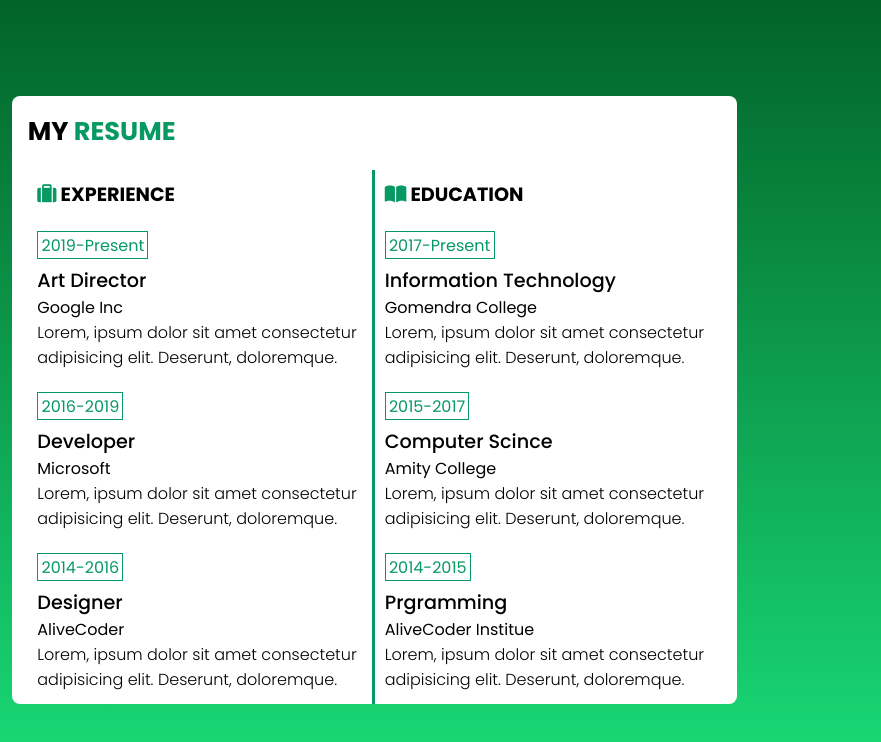
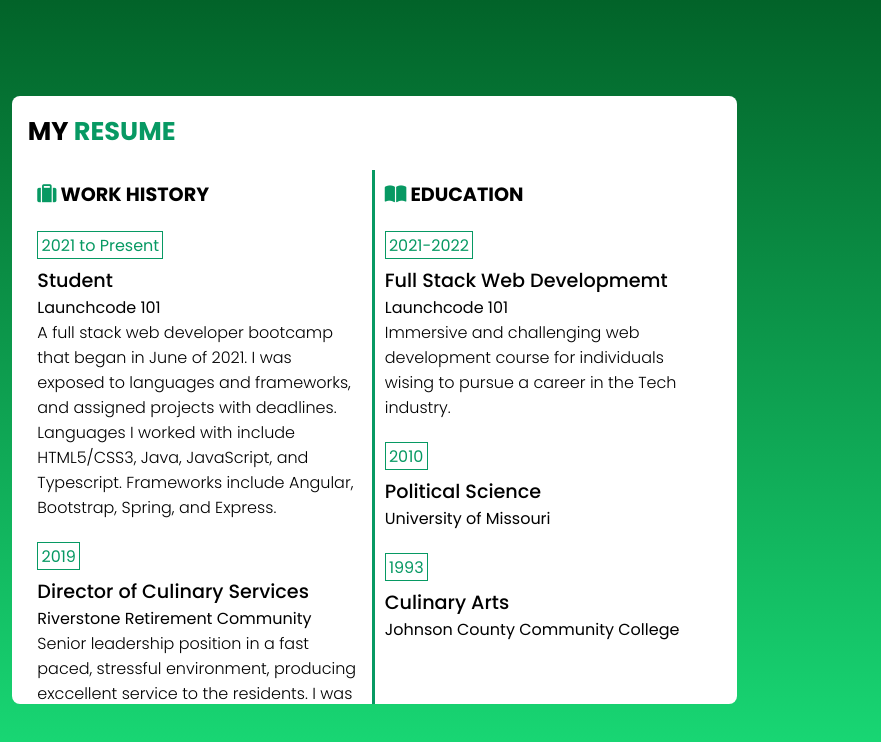
Before and after one commit to James-Dailey/James-Dailey.github.io, a plain HTML site: page resume.html in a window 1280 px wide. Shown: the full height of the page, 399-1280 px from the left. Drawn offline with Linux system fonts and the light colour scheme; a script that the page names is missing.

Commit message:
Update resume.html
updated information

```diff
--- a/resume.html
+++ b/resume.html
@@ -35,7 +35,7 @@
                 <i class="fa fa-close" id="global_menu_close_button"></i>
                 <li><a href="/"><i class="fa fa-home"></i> About</a></li>
                 <li><a href="resume.html"><i class="fas fa-file-alt"></i> Resume</a></li>
-                <li><a href="services.html"><i class="fas fa-cog"></i> Services</a></li>
+                <li><a href="services.html"><i class="fas fa-cog"></i> Projects</a></li>
 
             </div>
         </ul>
@@ -72,7 +72,7 @@
             <ul class="sidebar_navigation" id="sidebar_navigation">
                 <li><a href="/">About</a></li>
                 <li><a href="resume.html" class="active">Resume</a></li>
-                <li><a href="services.html">Services</a></li>
+                <li><a href="services.html">Projects</a></li>
 
 
             </ul>
@@ -86,29 +86,33 @@
                 <div class="resume_container">
                     <!-- Experience container -->
                     <div class="left_resume">
-                        <h2 class="resume_title"><i class="fa fa-suitcase"></i> Experience</h2>
+                        <h2 class="resume_title"><i class="fa fa-suitcase"></i> Work History</h2>
                         <div class="resume_box">
-                            <span class="resume_date">2019-Present</span>
-                            <p class="resume_box_title">Art Director</p>
-                            <p class="resume_conpany">Google Inc</p>
-                            <p class="resume_text">Lorem, ipsum dolor sit amet consectetur adipisicing elit. Deserunt,
-                                doloremque.</p>
+                            <span class="resume_date">2021 to Present</span>
+                            <p class="resume_box_title">Student</p>
+                            <p class="resume_conpany">Launchcode 101</p>
+                            <p class="resume_text">A full stack web developer bootcamp that began in June of 2021. I was exposed to languages
+                                and frameworks, and assigned projects with deadlines. Languages I worked with include HTML5/CSS3, Java, JavaScript, and Typescript.
+                                Frameworks include Angular, Bootstrap, Spring, and Express.
+                            </p>
                         </div>
 
                         <div class="resume_box">
-                            <span class="resume_date">2016-2019</span>
-                            <p class="resume_box_title">Developer</p>
-                            <p class="resume_conpany">Microsoft</p>
-                            <p class="resume_text">Lorem, ipsum dolor sit amet consectetur adipisicing elit. Deserunt,
-                                doloremque.</p>
+                            <span class="resume_date">2019</span>
+                            <p class="resume_box_title">Director of Culinary Services</p>
+                            <p class="resume_conpany">Riverstone Retirement Community</p>
+                            <p class="resume_text">Senior leadership position in a fast paced, stressful environment, producing exccellent service to
+                                the residents. I was responsible for approximately 20 team members, inventory control, budgeting, sanitation best practices,
+                                and many other facets of operating a professional kitchen.
+                           </p>
                         </div>
 
                         <div class="resume_box">
-                            <span class="resume_date">2014-2016</span>
-                            <p class="resume_box_title">Designer</p>
-                            <p class="resume_conpany">AliveCoder</p>
-                            <p class="resume_text">Lorem, ipsum dolor sit amet consectetur adipisicing elit. Deserunt,
-                                doloremque.</p>
+                            <span class="resume_date">2013-2018</span>
+                            <p class="resume_box_title">Executive Chef</p>
+                            <p class="resume_conpany">Various restaurants</p>
+                            <p class="resume_text">Responsible for all aspects of a professional kitchen, including training and development of
+                                teammates to further their career goals, counseling, budgeting targets, and many other responsibilities.                          </p>
                         </div>
                     </div>
 
@@ -116,27 +120,24 @@
                     <div class="right_resume">
                         <h2 class="resume_title"><i class="fas fa-book-open"></i> Education</h2>
                         <div class="resume_box">
-                            <span class="resume_date">2017-Present</span>
-                            <p class="resume_box_title">Information Technology</p>
-                            <p class="resume_conpany">Gomendra College</p>
-                            <p class="resume_text">Lorem, ipsum dolor sit amet consectetur adipisicing elit. Deserunt,
-                                doloremque.</p>
+                            <span class="resume_date">2021-2022</span>
+                            <p class="resume_box_title">Full Stack Web Developmemt</p>
+                            <p class="resume_company">Launchcode 101</p>
+                            <p class="resume_text">Immersive and challenging web development course for individuals wising to pursue a career in the Tech industry.
+                                </p>
                         </div>
 
                         <div class="resume_box">
-                            <span class="resume_date">2015-2017</span>
-                            <p class="resume_box_title">Computer Scince</p>
-                            <p class="resume_conpany">Amity College</p>
-                            <p class="resume_text">Lorem, ipsum dolor sit amet consectetur adipisicing elit. Deserunt,
-                                doloremque.</p>
+                            <span class="resume_date">2010</span>
+                            <p class="resume_box_title">Political Science</p>
+                            <p class="resume_conpany">University of Missouri</p>
                         </div>
 
                         <div class="resume_box">
-                            <span class="resume_date">2014-2015</span>
-                            <p class="resume_box_title">Prgramming</p>
-                            <p class="resume_conpany">AliveCoder Institue</p>
-                            <p class="resume_text">Lorem, ipsum dolor sit amet consectetur adipisicing elit. Deserunt,
-                                doloremque.</p>
+                            <span class="resume_date">1993</span>
+                            <p class="resume_box_title">Culinary Arts</p>
+                            <p class="resume_company">Johnson County Community College</p>
+
                         </div>
                     </div>
 
@@ -147,25 +148,25 @@
                 <!-- Skill Container -->
                 <div class="resume_container">
                     <div class="left_resume">
-                        <h2 class="resume_title"><i class="fas fa-pencil-ruler"></i> Design</h2>
+                        <h2 class="resume_title"><i class="fas fa-pencil-ruler"></i>Frameworks</h2>
                         <div class="skill_box">
-                            <h2 class="skill_title">Wordpress</h2>
+                            <h2 class="skill_title">React</h2>
                             <div class="skill_line_container">
-                                <div class="skill_line" style="width: 80%;"></div>
+                                <div class="skill_line" style="width: 30%;"></div>
                             </div>
                         </div>
 
                         <div class="skill_box">
-                            <h2 class="skill_title">Photoshop</h2>
+                            <h2 class="skill_title">Express</h2>
                             <div class="skill_line_container">
-                                <div class="skill_line" style="width: 70%;"></div>
+                                <div class="skill_line" style="width: 25%;"></div>
                             </div>
                         </div>
 
                         <div class="skill_box">
-                            <h2 class="skill_title">Figma</h2>
+                            <h2 class="skill_title">Angular</h2>
                             <div class="skill_line_container">
-                                <div class="skill_line" style="width: 60%;"></div>
+                                <div class="skill_line" style="width:20%;"></div>
                             </div>
                         </div>
 
@@ -173,23 +174,23 @@
                     <div class="right_resume">
                         <h2 class="resume_title"><i class="fas fa-code"></i> Coding</h2>
                         <div class="skill_box">
-                            <h2 class="skill_title">C#</h2>
+                            <h2 class="skill_title">JavaScript</h2>
                             <div class="skill_line_container">
-                                <div class="skill_line" style="width: 90%;"></div>
+                                <div class="skill_line" style="width: 50%;"></div>
                             </div>
                         </div>
 
                         <div class="skill_box">
-                            <h2 class="skill_title">C/C++</h2>
+                            <h2 class="skill_title">Java</h2>
                             <div class="skill_line_container">
-                                <div class="skill_line" style="width: 80%;"></div>
+                                <div class="skill_line" style="width: 30%;"></div>
                             </div>
                         </div>
 
                         <div class="skill_box">
-                            <h2 class="skill_title">HTML/CSS/JS</h2>
+                            <h2 class="skill_title">HTML5/CSS3</h2>
                             <div class="skill_line_container">
-                                <div class="skill_line" style="width: 70%;"></div>
+                                <div class="skill_line" style="width: 55%;"></div>
                             </div>
                         </div>
                     </div>
```
